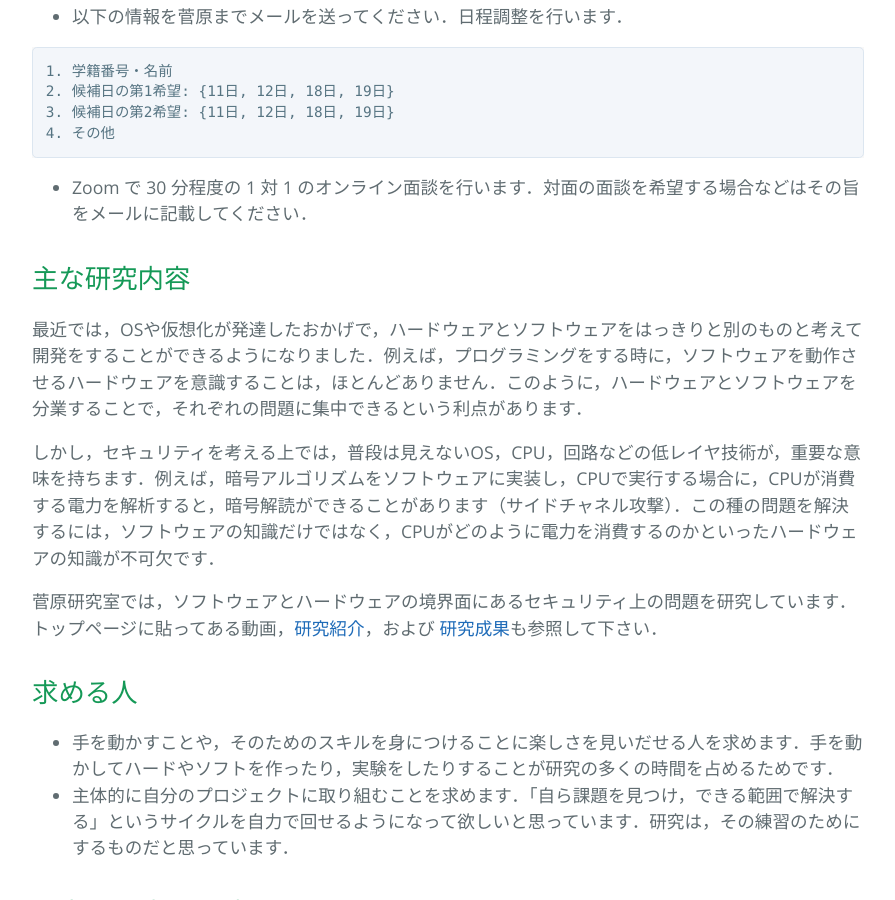
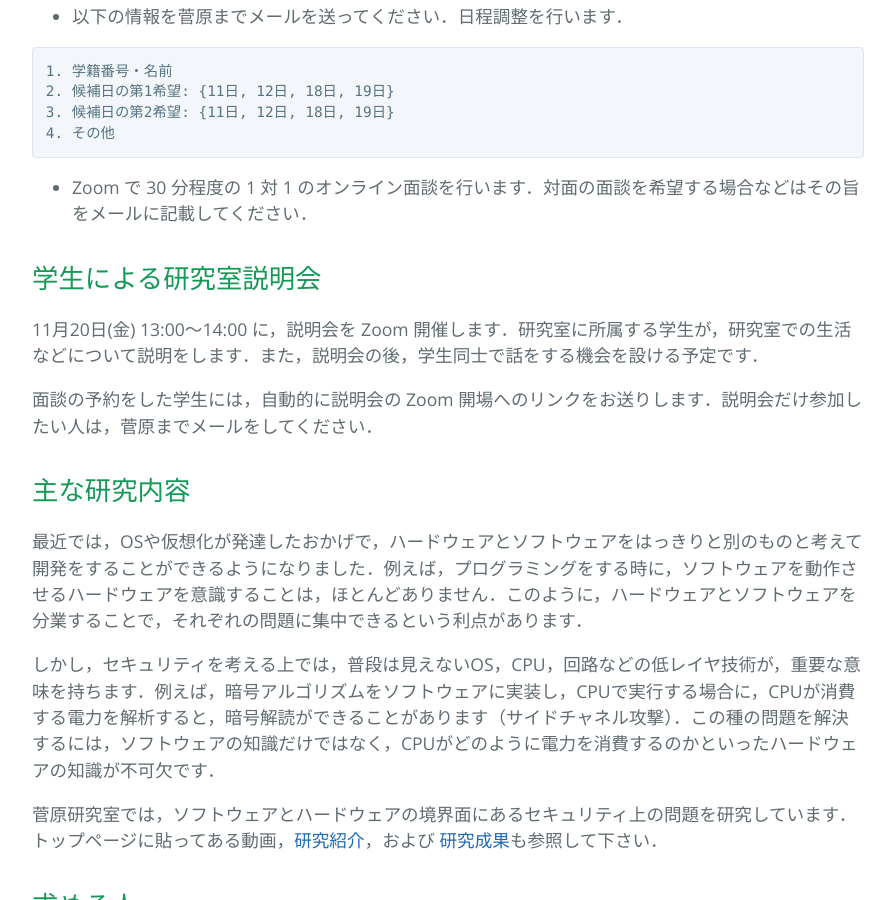
Before and after one commit to sugawara-bbbb/weblab, a Jekyll site: the page built from haizoku.md, in a window 1280 px wide and 900 px high, scrolled down 819 px. Shown: the whole window, without its empty margins (192-1087 px from the left). Built offline with Jekyll 4.4.1, drawn with Linux system fonts in a browser that asks for light colours; our own code applies the rules of GitHub Pages for plain Markdown files.

Commit message:
説明会

```diff
--- a/haizoku.md
+++ b/haizoku.md
@@ -28,6 +28,12 @@ layout: default
 
 * Zoom で 30 分程度の 1 対 1 のオンライン面談を行います．対面の面談を希望する場合などはその旨をメールに記載してください．
 
+## 学生による研究室説明会
+
+11月20日(金) 13:00〜14:00 に，説明会を Zoom 開催します．研究室に所属する学生が，研究室での生活などについて説明をします．また，説明会の後，学生同士で話をする機会を設ける予定です．
+
+面談の予約をした学生には，自動的に説明会の Zoom 開場へのリンクをお送りします．説明会だけ参加したい人は，菅原までメールをしてください．
+
 ## 主な研究内容
 
 最近では，OSや仮想化が発達したおかげで，ハードウェアとソフトウェアをはっきりと別のものと考えて開発をすることができるようになりました．例えば，プログラミングをする時に，ソフトウェアを動作させるハードウェアを意識することは，ほとんどありません．このように，ハードウェアとソフトウェアを分業することで，それぞれの問題に集中できるという利点があります．
```
